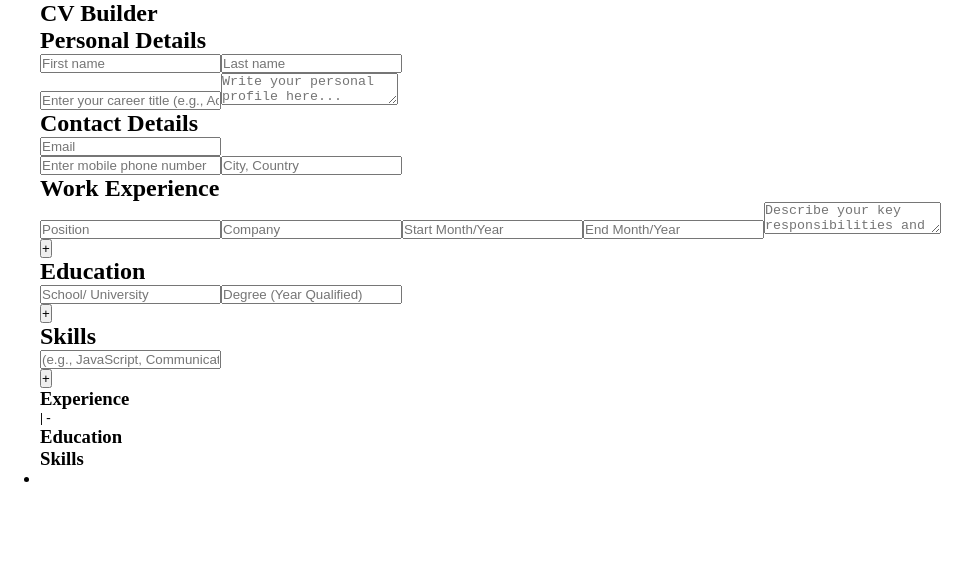
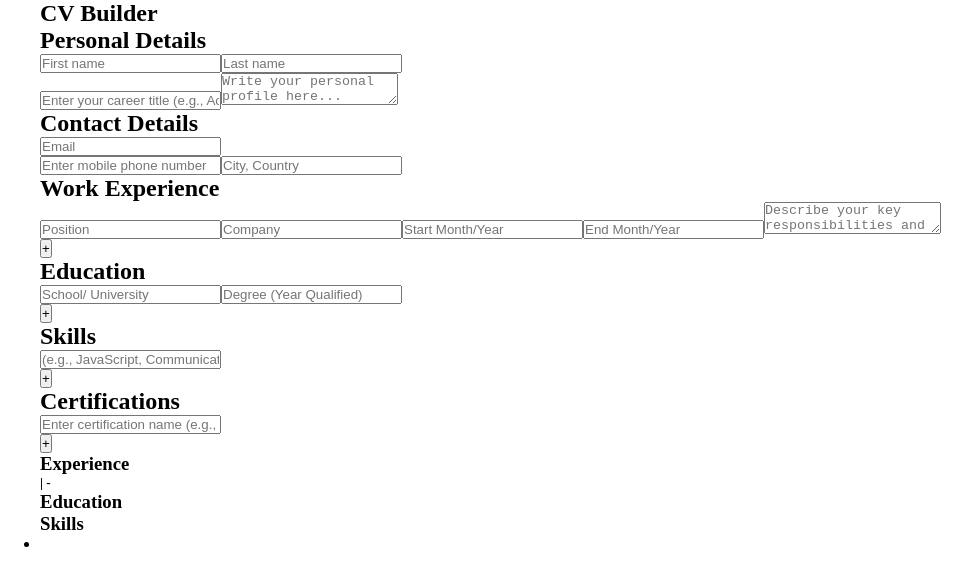
Before and after one commit to gavinv-m/cv-application, a React (Vite) app: page / in a window 1280 px wide. Shown: the top 586 px of the page, without its empty margins (0-980 px from the left). Built offline with nearby package versions, Linux system fonts and the light colour scheme.

Commit message:
feat: Create certifications section

```diff
--- a/src/App.jsx
+++ b/src/App.jsx
@@ -7,6 +7,7 @@ import Education from './sidebar/Education';
 import Skills from './sidebar/Skills';
 import ResumeHeader from './main/ResumeHeader';
 import ResumeMain from './main/ResumeMain';
+import Certifications from './sidebar/Certifications';
 
 export default function App() {
   const [resumeData, setResumeData] = useState({
@@ -20,6 +21,7 @@ export default function App() {
     contactDetails: { email: '', number: '', location: '' },
     education: [{ school: '', degree: '', key: crypto.randomUUID() }],
     skills: [{ skill: '', key: crypto.randomUUID() }],
+    certifications: [{ certification: '', key: crypto.randomUUID() }],
   });
 
   const update = function updateField(section, field, newValue, key = null) {
@@ -42,7 +44,8 @@ export default function App() {
       if (
         (section === 'workExperience' && prev[section].length >= 2) ||
         (section === 'education' && prev[section].length >= 2) ||
-        (section === 'skills' && prev[section].length >= 7)
+        (section === 'skills' && prev[section].length >= 7) ||
+        (section === 'certifications' && prev[section].length >= 5)
       ) {
         return prev; // Return the previous state without adding a new entry
       }
@@ -54,13 +57,16 @@ export default function App() {
           endDate: '', description: ''}),
         ...(section === 'education' && { school: '', degree: '' }),
         ...(section === 'skills' && { skill: '' }),
+        ...(section === 'certifications' && { certification: '' }),
       };
 
       return { ...prev, [section]: [...prev[section], newEntry] };
     });
   };
 
-  const { personalDetails, workExperience, contactDetails, education, skills } =
+  // prettier-ignore
+  const { personalDetails, workExperience, contactDetails,
+    education, skills, certifications } =
     resumeData;
 
   return (
@@ -86,6 +92,11 @@ export default function App() {
           add={addEntry}
         ></Education>
         <Skills skills={skills} updateField={update} add={addEntry}></Skills>
+        <Certifications
+          certifications={certifications}
+          updateField={update}
+          add={addEntry}
+        ></Certifications>
       </aside>
       <main>
         <div className="resume">
--- /dev/null
+++ b/src/sidebar/Certifications.jsx
@@ -0,0 +1,35 @@
+import renderInput from './InputField';
+import AddButton from './Button';
+
+export default function Certifications({ certifications, updateField, add }) {
+  const section = 'certifications';
+
+  return (
+    <div className="certifications">
+      <div className="certifications-header">
+        {/* TODO: Add certification svg */}
+        <h2>Certifications</h2>
+      </div>
+      <div>
+        {certifications.map((certification) => (
+          <input
+            key={certification.key}
+            type="text"
+            placeholder="Enter certification name (e.g., Project Management Professional)"
+            value={certification.certification}
+            maxLength={30}
+            onChange={(e) =>
+              updateField(
+                section,
+                'certification',
+                e.target.value,
+                certification.key,
+              )
+            }
+          />
+        ))}
+      </div>
+      <AddButton section={section} add={add}></AddButton>
+    </div>
+  );
+}
```
